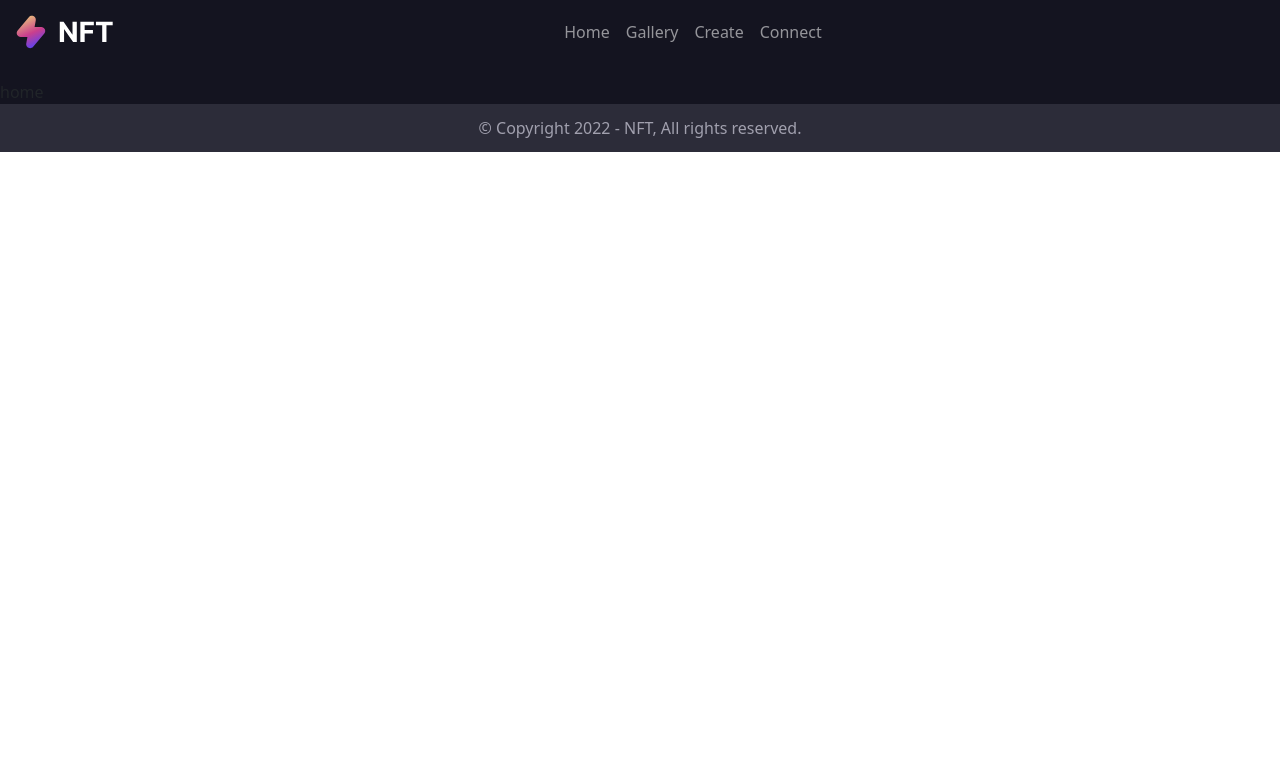
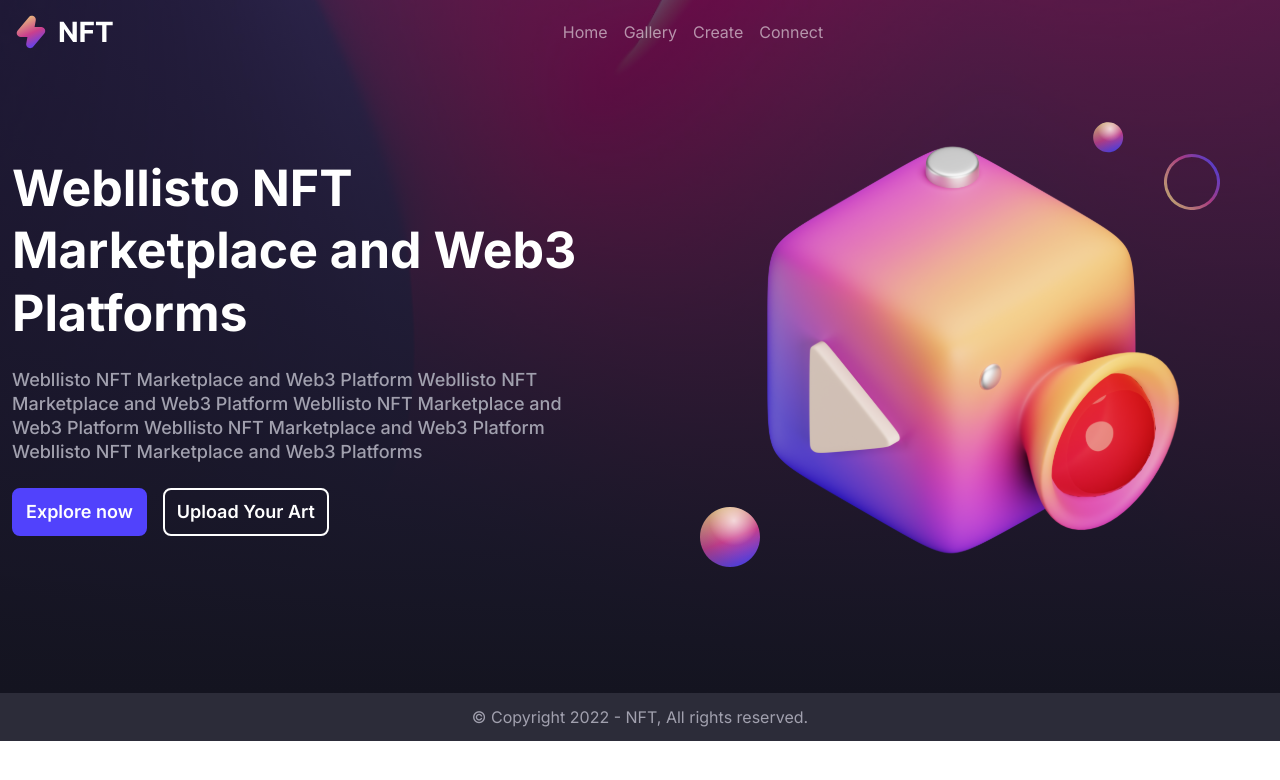
Before and after one commit to Pashant-jain/Webllisto-NFT, a React (Create React App) app: page / in a window 1280 px wide. Shown: the top 780 px of the page. Built offline with nearby package versions, Linux system fonts and the light colour scheme.

Commit message:
work on home page banner

```diff
--- a/src/App.css
+++ b/src/App.css
@@ -1,4 +1,15 @@
-
+@import url('https://fonts.googleapis.com/css2?family=Inter:wght@100;200;300;400;500;600;700;800&display=swap');
 #root{
   background-color:#141420;
+  font-family: 'Inter', sans-serif;
 }
+.container-fluid{
+  max-width:1400px;
+  padding:0 32px;
+}
+@media only screen and (max-width: 1199px) {
+  .container-fluid{
+    max-width:96%;
+    margin:auto;
+  }
+} /* 1024 */
--- a/src/components/header/header.js
+++ b/src/components/header/header.js
@@ -1,4 +1,5 @@
 import React from "react";
+import './header.scss'
 import Button from "react-bootstrap/Button";
 import Container from "react-bootstrap/Container";
 import Form from "react-bootstrap/Form";
@@ -12,7 +13,7 @@ export const Header = () => {
     const navigate = useNavigate()
   return (
     <div className="header_wrp">
-      <Navbar expand="lg" variant="dark" className="mb-3">
+      <Navbar expand="lg" variant="dark">
         <Container fluid>
           <Navbar.Brand href="#">
             <img src={logo} />
--- a/src/components/header/header.scss
+++ b/src/components/header/header.scss
@@ -0,0 +1,5 @@
+.header_wrp{
+    position: fixed;
+    top: 0;
+    width: 100%;
+}
--- /dev/null
+++ b/src/components/home-banner/home-banner.js
@@ -0,0 +1,31 @@
+import React from "react";
+import "./home-banner.scss";
+import bannerImg from "../../assets/images/banner_img.svg";
+
+export const HomeBanner = () => {
+  return (
+    <div className="banner_wrp">
+      <div className="banner">
+        <div className="container-fluid">
+          <div className="row banner_inner">
+            <div className="col-lg-6 col-md-12 my-auto">
+              <h1>Webllisto NFT Marketplace and Web3 Platforms</h1>
+              <p>Webllisto NFT Marketplace and Web3 Platform
+              Webllisto NFT Marketplace and Web3 Platform
+              Webllisto NFT Marketplace and Web3 Platform
+              Webllisto NFT Marketplace and Web3 Platform
+              Webllisto NFT Marketplace and Web3 Platforms</p>
+              <div className="d-flex banner_btn_wrp"  >
+<button type="button" className="color_btn" >Explore now</button>
+<button type="button" >Upload Your Art</button>
+              </div>
+            </div>
+            <div className="col-lg-6 col-md-12  my-auto  text-center">
+              <img src={bannerImg} />
+            </div>
+          </div>
+        </div>
+      </div>
+    </div>
+  );
+};
--- /dev/null
+++ b/src/components/home-banner/home-banner.scss
@@ -0,0 +1,49 @@
+.banner_wrp {
+  background-image: url("../../assets/images/banner_bg.jpg");
+  background-repeat: no-repeat;
+  background-size: cover;
+  background-position: center;
+
+  .banner {
+    background: linear-gradient(
+      180deg,
+      rgba(20, 20, 32, 0.65) 0%,
+      #141420 100%
+    );
+    z-index: -1;
+    padding: 100px 0;
+    .banner_inner {
+      h1 {
+        font-size: 50px;
+        color: #fff;
+        font-weight: 700;
+        line-height: 1.25;
+      }
+      p {
+        font-size: 18px;
+        color: #a1a0ae;
+        font-weight: 500;
+        line-height: 24px;
+        margin: 24px 0;
+        padding-right: 60px;
+      }
+      .banner_btn_wrp {
+        button {
+            font-size: 18px;
+            line-height: 20px;
+            font-weight: 600;
+            color: #fff;
+            padding: 12px;
+            border-radius: 8px;
+            border:  2px solid #fff;
+            background-color: transparent;
+          &.color_btn {
+            background-color: #5142FC;
+            border-color: #5142FC;
+            margin-right: 16px;
+          }
+        }
+      }
+    }
+  }
+}
--- a/src/pages/home/home.js
+++ b/src/pages/home/home.js
@@ -1,7 +1,10 @@
 import React from 'react'
+import { HomeBanner } from '../../components/home-banner/home-banner'
 
 export const Home = () => {
   return (
-    <div>home</div>
+    <div>
+      <HomeBanner/>
+    </div>
   )
 }
```
Also changed, not shown: src/assets/images/banner_bg.jpg (added), src/assets/images/banner_img.svg (added).
